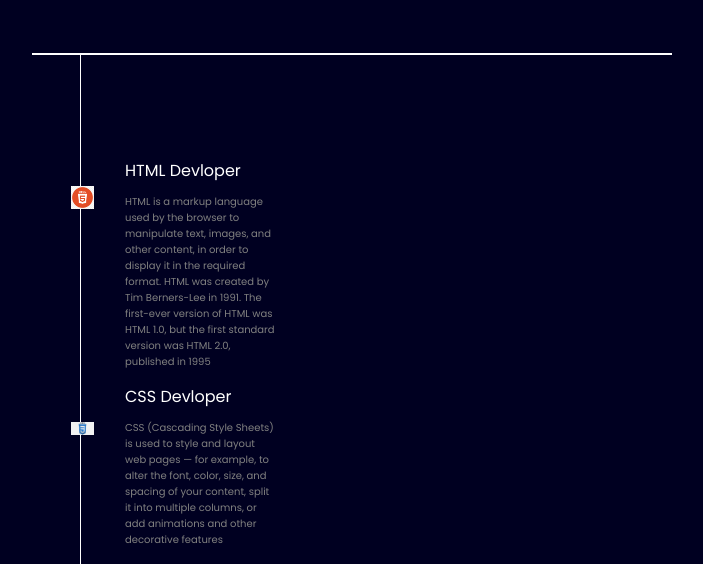
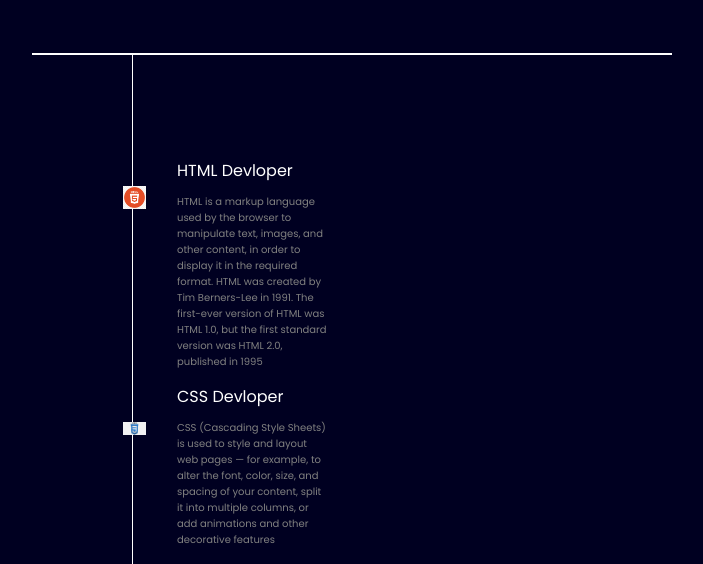
Before and after one commit to abhishekmaury12/Abhishekportfilo1.github.io, a plain HTML site: page index.html in a window 1280 px wide. Shown: the part 1527-2091 px from the top of the page, without its empty margins (288-991 px from the left). Drawn offline with nearby package versions, Linux system fonts and the light colour scheme.

Commit message:
Update index.html

```diff
--- a/index.html
+++ b/index.html
@@ -108,7 +108,7 @@
         height: 93px;
         width: 1px;
         background-color: white;
-        margin: 0 6vh;
+        margin: 0 100px;
       }
       .image-top {
         width: 23px;
```
